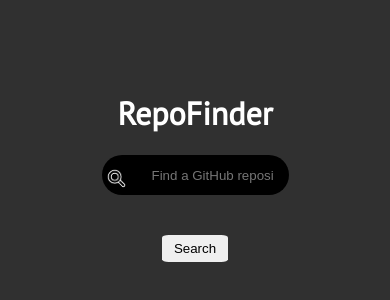
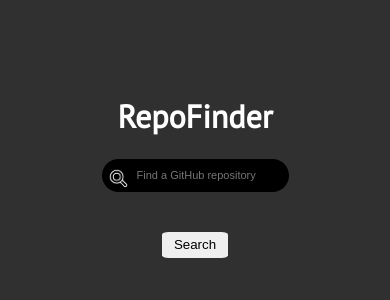
Before and after one commit to josharagon/GitHub-SearchAPI-Practice, a React (Create React App) app: page / in a window 390 px wide. Shown: the part 244-544 px from the top of the page. Built offline with nearby package versions, Linux system fonts and the light colour scheme.

Commit message:
Add responsive design

```diff
--- a/src/components/CardContainer/CardContainer.js
+++ b/src/components/CardContainer/CardContainer.js
@@ -13,10 +13,10 @@
   const [locked, setLocked] = useState(true)
   const [noResults, setNoResults] = useState(false);
 
-  const handleResultFetch = useCallback(async() => {
+  const handleResultFetch = useCallback(async () => {
     await getSearchResults(searchValue, filterLanguage, filterOrder)
       .then((results) => {
-        if(results.items.length > 0){
+        if (results.items.length > 0) {
           setSearchResults(results.items)
         } else {
           setNoResults((true))
@@ -98,7 +98,7 @@
         <button className='rf-button' onClick={(e) => filterBy(e, filterLanguage, filterOrder)}>Filter</button>
       </div>
       <div className='card-container'>
-        {!allResults && !noResults &&<h1 className='error-loading'>Loading</h1>}
+        {!allResults && !noResults && <h1 className='error-loading'>Loading</h1>}
         {allResults}
         {handelNoResults()}
       </div>
--- a/src/components/RepoCard/RepoCard.css
+++ b/src/components/RepoCard/RepoCard.css
@@ -12,6 +12,7 @@
   flex-direction: column;
   justify-content: space-evenly;
   overflow-wrap: break-word;
+  padding: 10px;
 }
 
 a {
--- a/src/components/SearchBar/SearchBar.css
+++ b/src/components/SearchBar/SearchBar.css
@@ -38,3 +38,36 @@
   display: flex;
   -webkit-tap-highlight-color: transparent;
 }
+
+@media only screen and (max-width: 750px) {
+  input {
+    padding-left: 35px;
+    font-size: 11px;
+  }
+
+  .search-icon{
+    height: 35px;
+    position: absolute;
+    top: 48%;
+    left: 25.9%;
+  }
+}
+
+
+@media only screen and (max-height: 750px) {
+  .search-icon{
+    top: 47.5%;
+  }
+}
+
+@media only screen and (max-height: 570px) {
+  .search-icon{
+    top: 46.5%;
+  }
+}
+
+@media only screen and (max-height: 470px) {
+  .search-icon{
+    top: 44%;
+  }
+}
--- a/src/components/SingleRepoView/SingleRepoView.css
+++ b/src/components/SingleRepoView/SingleRepoView.css
@@ -3,6 +3,8 @@
   flex-direction: column;
   font-size: 100%;
   height: 100%;
+  overflow-y: auto;
+
 }
 
 .top-section, .middle-section {
@@ -37,3 +39,19 @@
   text-align: left;
   cursor: pointer;
 }
+
+
+@media only screen and (max-width: 750px) {
+  .single-repo-view {
+    font-size: 80%;
+  }
+  .top-section, .middle-section {
+    display: flex;
+    flex-direction: column;
+    align-self: center;
+    align-content: center;
+  }
+  .repo-stats, .language-issues, .user-info {
+    align-self: center;
+  }
+}
--- a/src/components/SingleRepoView/SingleRepoView.js
+++ b/src/components/SingleRepoView/SingleRepoView.js
@@ -17,11 +17,11 @@
           <img className='avatar' src={repo.owner.avatar_url} alt={`${repo.owner.login} avatar`}></img>
           <h2><span className='title'>creator: </span>{repo.owner.login}</h2>
         </div>
-        <h2><span className='title'>repo:</span> {repo.full_name}</h2>
+        <h2><span className='title'>repo:</span> <a target="_blank" rel="noopener noreferrer" href={`http://github.com/${repo.full_name}`}>{repo.full_name}</a></h2>
       </div>
       <div className='middle-section'>
         <div className='repo-stats'>
-          <h3><span className='title'>🍴fork count</span>: {repo.forks}</h3>
+          <h3><span className='title'>🍴fork Count</span>: {repo.forks}</h3>
           <h3><span className='title'>👀 Watch Count:</span> {repo.watchers}</h3>
           <h3><span className='title'>⭐️ Starred Count:</span> {repo.stargazers_count}</h3>
         </div>
```
Lines whose indentation alone changed are shown as unchanged.
